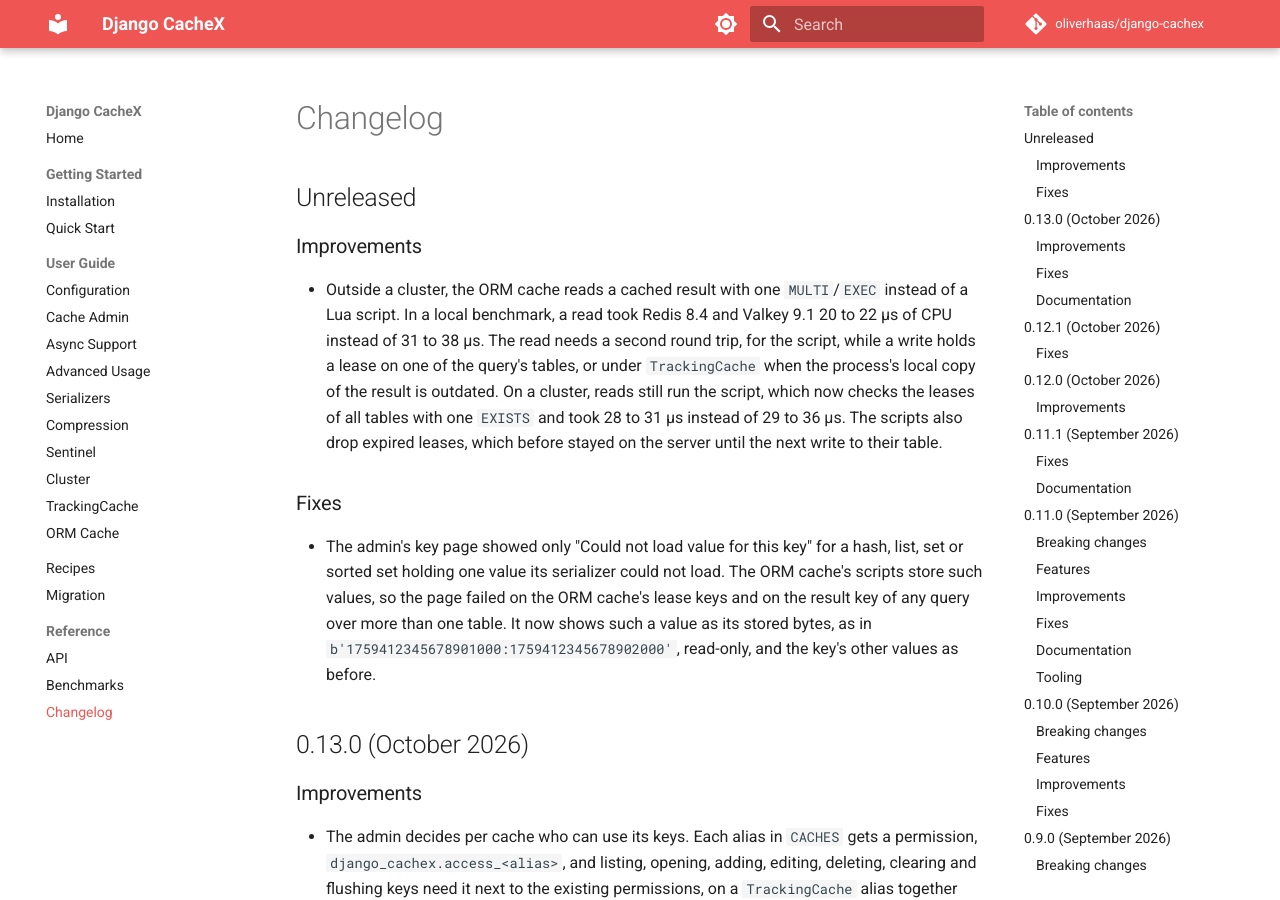
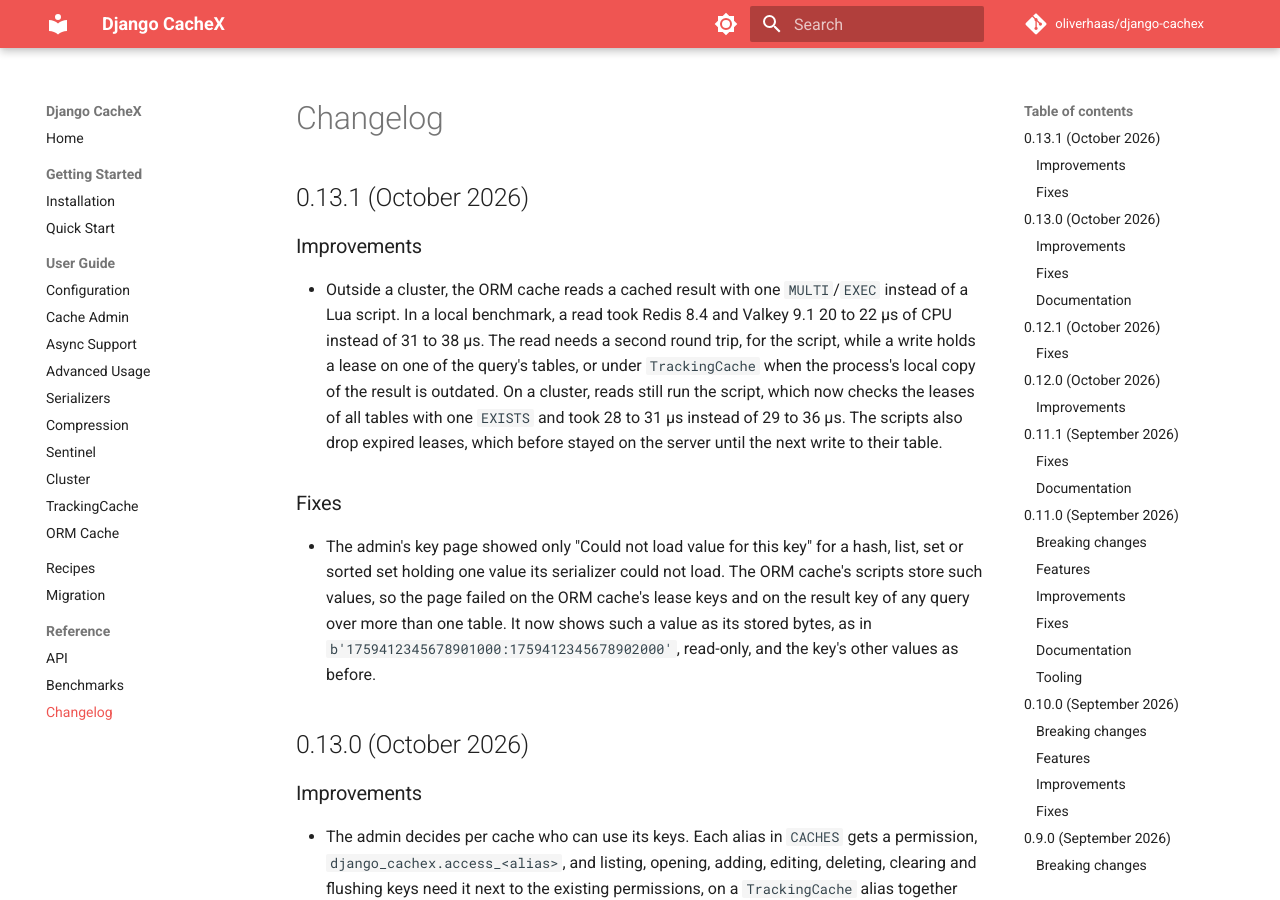
Before and after one commit to oliverhaas/django-cachex, an MkDocs documentation site: the page built from docs/reference/changelog.md, in a window 1280 px wide and 900 px high. Built offline with MkDocs 1.6.1 and Material for MkDocs 9.7.7, drawn with Linux system fonts in a browser that asks for light colours; comment, search, counter and statistics services are not loaded; the version menu is left out.

Commit message:
chore(release): bump version to 0.13.1

```diff
--- a/docs/reference/changelog.md
+++ b/docs/reference/changelog.md
@@ -1,6 +1,6 @@
 # Changelog
 
-## Unreleased
+## 0.13.1 (October 2026)
 
 ### Improvements
 
--- a/pyproject.toml
+++ b/pyproject.toml
@@ -1,6 +1,6 @@
 [project]
 name = "django-cachex"
-version = "0.13.0"
+version = "0.13.1"
 description = "Valkey and Redis cache backends for Django: standalone, Sentinel and Cluster topologies, sync and async APIs, and an ORM query cache"
 readme = "README.md"
 license = "MIT AND BSD-3-Clause"
```
Also changed, not shown: 1 other file.
